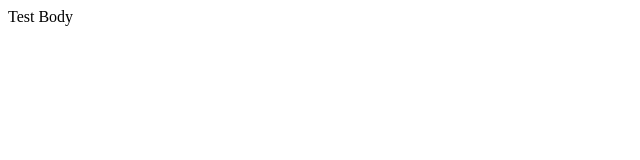
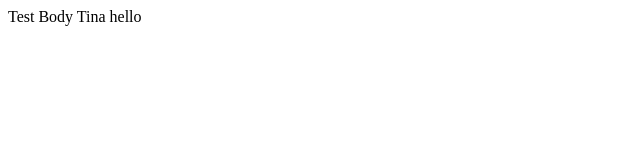
Before and after one commit to mehdinayebi/FEWD, a plain HTML site: page Index.html in a window 1280 px wide. Shown: the full height of the page, 0-640 px from the left. Drawn offline with Linux system fonts and the light colour scheme.

Commit message:
Tina added
nothing

```diff
--- a/Index.html
+++ b/Index.html
@@ -8,7 +8,7 @@
 <BODY>
 
 	Test Body
-
+	Tina hello
 </BODY>
 
 </html>
```
